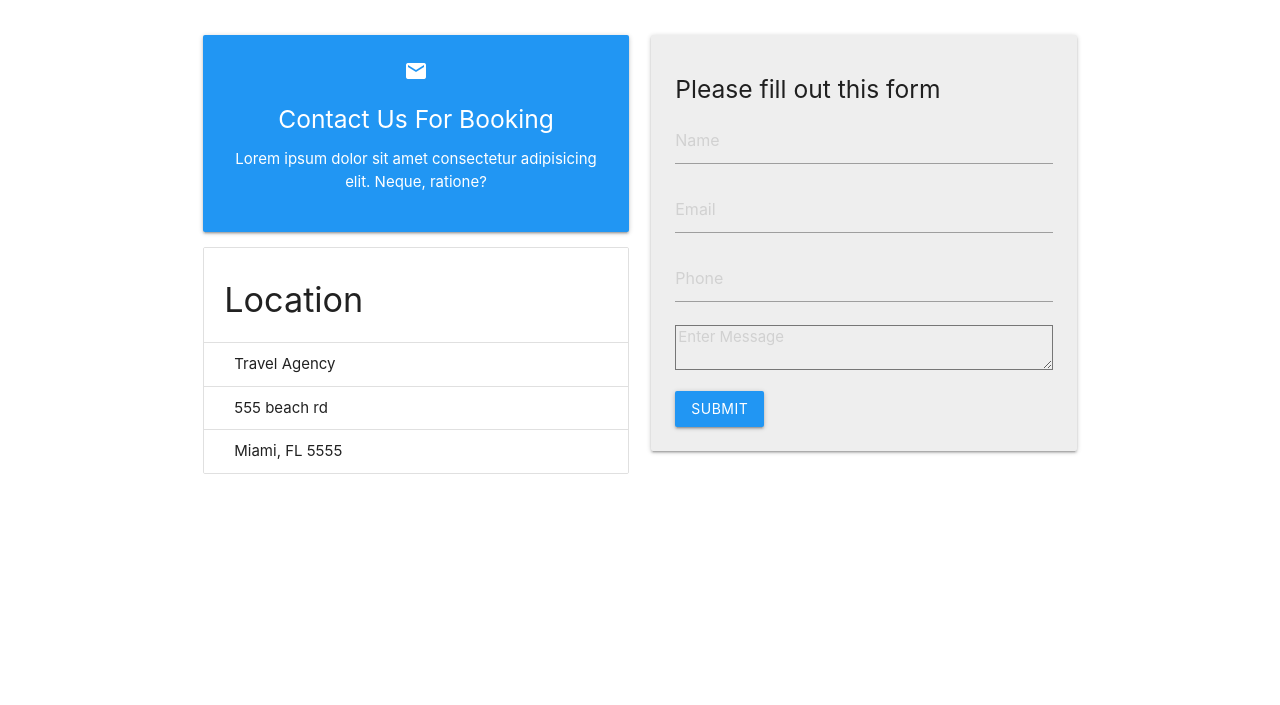
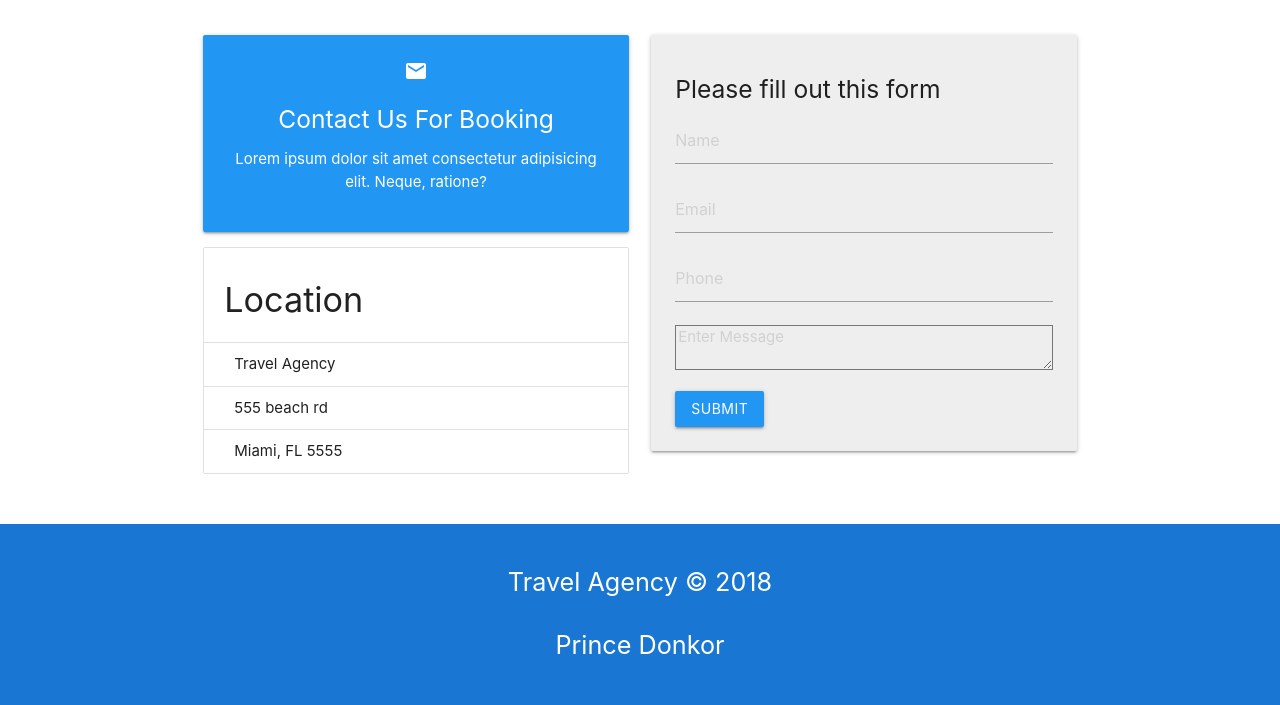
Before and after one commit to prince7475/Travel-Agency, a plain HTML site: page index.html in a window 1280 px wide. Shown: the part 2394-3099 px from the top of the page. Before the commit the page ends 2918 px from the top, so only its background shows below. Drawn offline with nearby package versions, Linux system fonts and the light colour scheme.

Commit message:
footer is added

```diff
--- a/index.html
+++ b/index.html
@@ -109,6 +109,7 @@
                         <div class="input-field">
                             <input type="text" class="white grey-text autocomplete" id='autocomplete-input' placeholder="Aruba,Cancun,etc.">
                         </div>
+
                     </div>
                 </div>
             </div>
@@ -314,6 +315,12 @@
                     </div>
                 </section>
 
+                <!-- footer -->
+                <footer class="section blue darken-2 white-text center">
+                    <p class="flow-text">Travel Agency &copy; 2018</p>
+                    <p class="flow-text">Prince Donkor</p>
+                </footer>
+
     <!--JavaScript at end of body for optimized loading-->
     <script src="https://cdnjs.cloudflare.com/ajax/libs/materialize/1.0.0-rc.2/js/materialize.min.js"></script>
     <script>
@@ -346,6 +353,10 @@
         const mb = document.querySelectorAll('.materialboxed')
         M.Materialbox.init(mb,{})
 
+        //Scrollspy
+        const ss = document.querySelectorAll('.scrollspy')
+        M.ScrollSpy.init(ss,{})
+
     </script>
 </body>
 </html>
```
